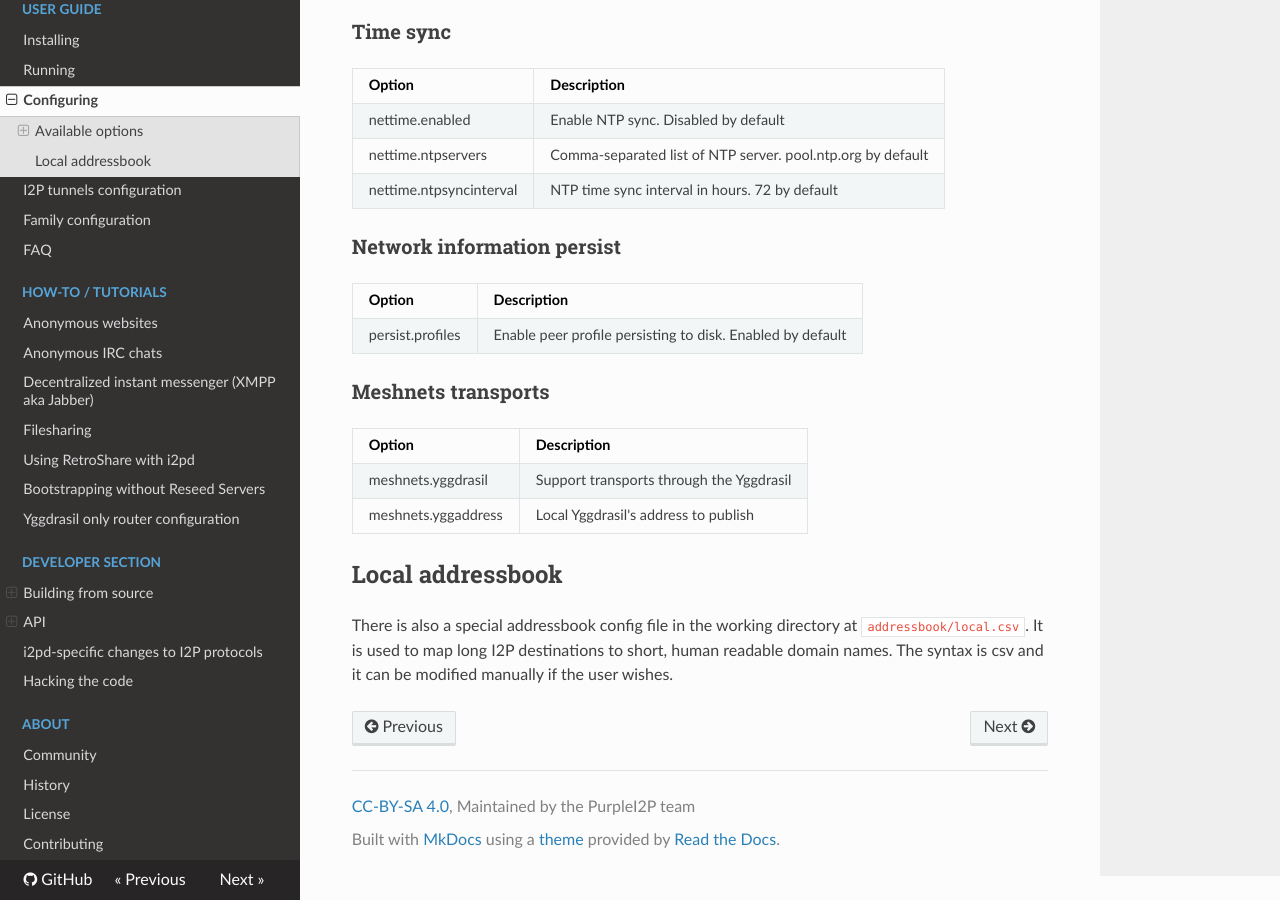
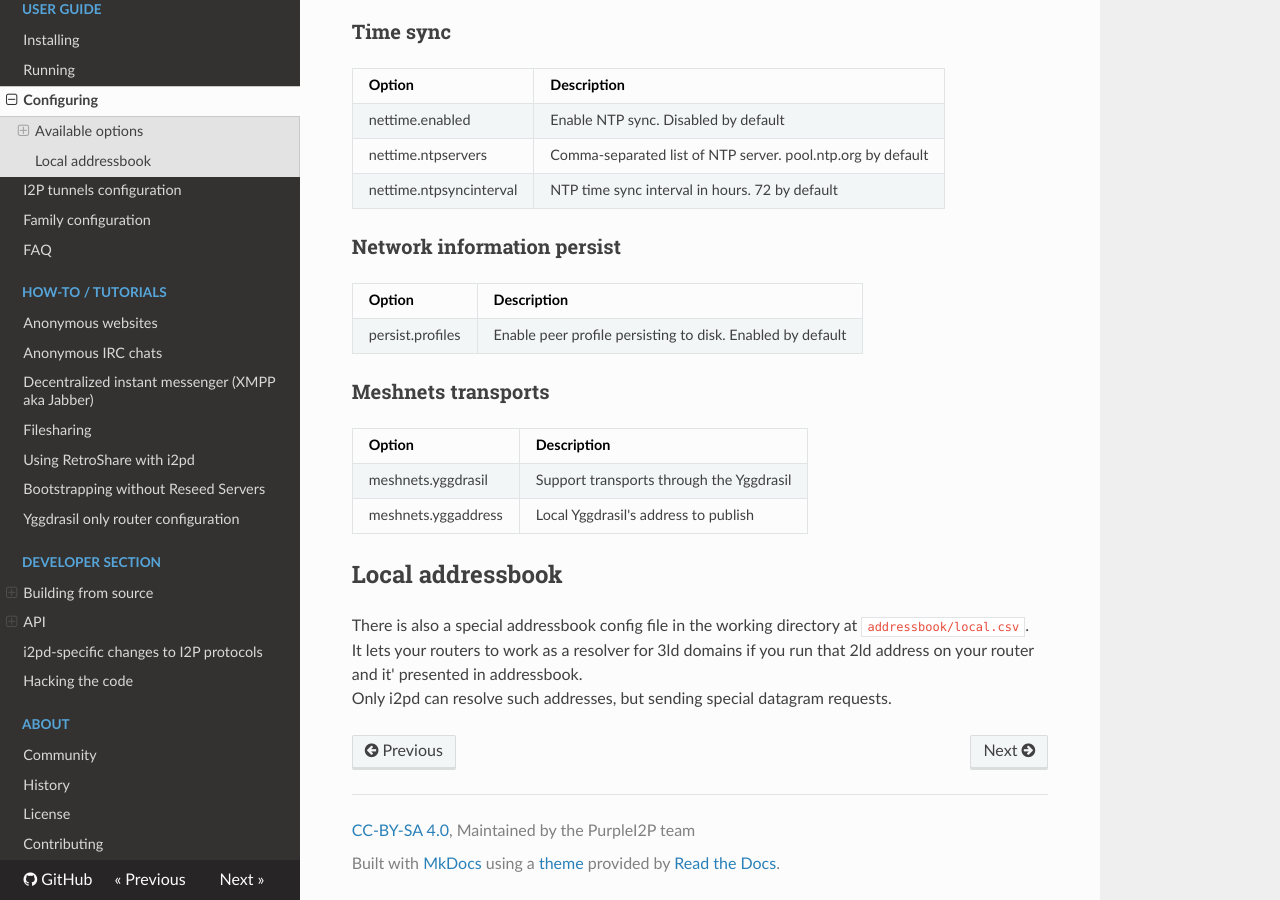
Before and after one commit to PurpleI2P/i2pd_docs_en, an MkDocs documentation site: the page built from docs/user-guide/configuration.md, in a window 1280 px wide and 900 px high, scrolled down 7338 px. Built offline with MkDocs 1.6.1, drawn with Linux system fonts in a browser that asks for light colours; nearby versions of some CDN libraries; old or Windows-style settings are respelled for this version of MkDocs.

Commit message:
local addressbook

```diff
--- a/docs/user-guide/configuration.md
+++ b/docs/user-guide/configuration.md
@@ -282,5 +282,5 @@ Local addressbook
 -----------------
 
 There is also a special addressbook config file in the working directory at `addressbook/local.csv`.
-It is used to map long I2P destinations to short, human readable domain names. The syntax is csv and
-it can be modified manually if the user wishes.
+It lets your routers to work as a resolver for 3ld domains if you run that 2ld address on your router and it' presented in addressbook.
+Only i2pd can resolve such addresses, but sending special datagram requests.
```
